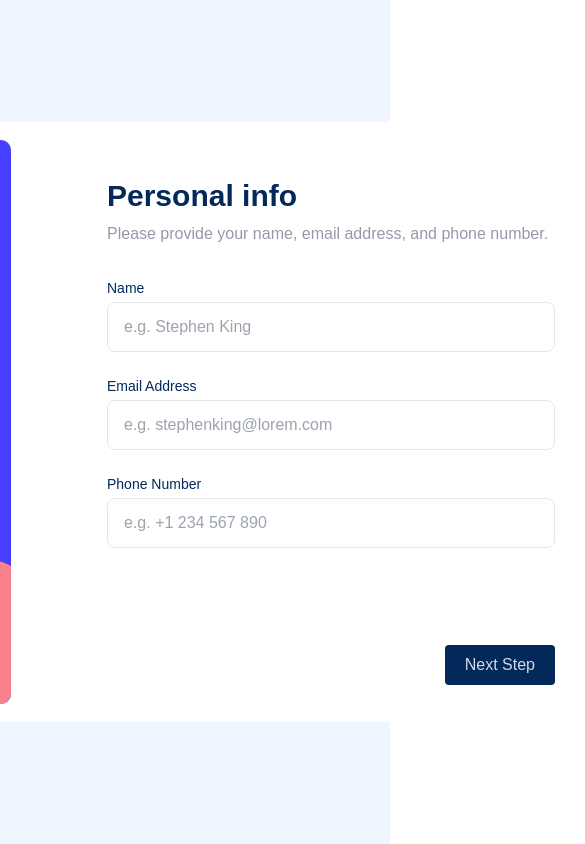
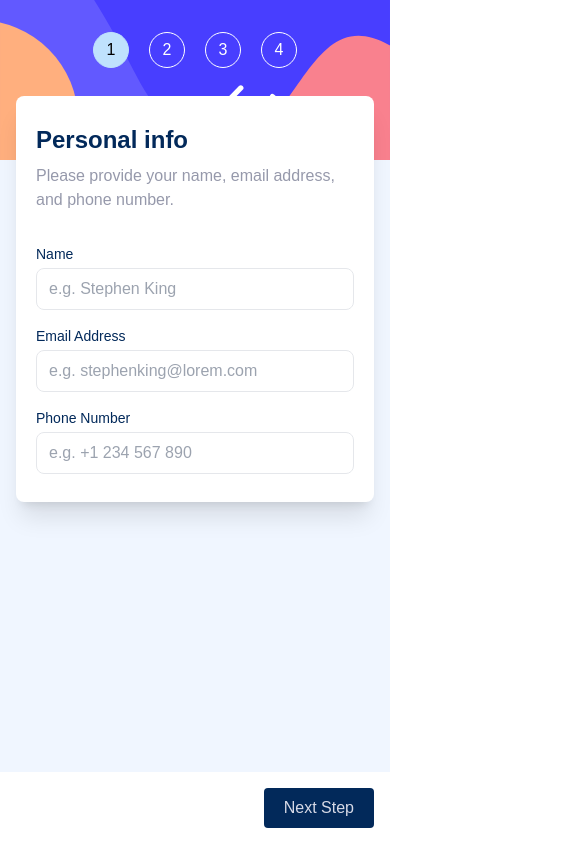
Before and after one commit to khatri2002/multi-step-form, a React (Create React App) app: page / in a window 390 px wide. Shown: the top 844 px of the page, 585 px wide, since content can reach past the window. Built offline with nearby package versions, Linux system fonts and the light colour scheme.

Commit message:
feat(responsive layout implemented)

```diff
--- a/src/components/final-screen/FinalScreen.module.scss
+++ b/src/components/final-screen/FinalScreen.module.scss
@@ -1,6 +1,9 @@
 .container {
-  @apply mb-4 flex flex-col items-center justify-center px-24 py-10;
+  @apply absolute top-24 mx-4 mb-4 flex flex-col items-center justify-center rounded-lg bg-white px-6 py-20 shadow-xl sm:static sm:mx-0 sm:px-24 sm:py-10 sm:shadow-none;
   width: 40rem;
+  @media (width < 640px) {
+    width: auto;
+  }
 
   img {
     @apply w-16;
--- a/src/components/sidebar/Sidebar.module.scss
+++ b/src/components/sidebar/Sidebar.module.scss
@@ -1,14 +1,24 @@
 .box {
-  @apply flex rounded-xl bg-white p-4;
+  @apply flex flex-col rounded-xl bg-transparent sm:flex-row sm:bg-white sm:p-4;
   height: 37.5rem;
+  @media (width < 640px) {
+    height: auto;
+  }
 
   .sidebarContainer {
     background-image: url("../../assets/images/bg-sidebar-desktop.svg");
-    @apply h-full bg-contain bg-center bg-no-repeat px-8 py-12;
     width: 17rem;
+    @apply h-full rounded-lg bg-cover bg-center bg-no-repeat px-4 py-8 sm:py-12 lg:px-8;
+    @media (width < 1024px) {
+      width: 35%;
+    }
+    @media (width < 640px) {
+      background-image: url("../../assets/images/bg-sidebar-mobile.svg");
+      @apply h-40 w-screen rounded-none;
+    }
 
     .list {
-      @apply space-y-8 uppercase text-white;
+      @apply flex flex-row justify-center gap-x-5 gap-y-8 uppercase text-white sm:flex-col;
 
       .item {
         @apply flex items-center gap-x-4;
@@ -18,7 +28,7 @@
         }
 
         .info {
-          @apply flex flex-col leading-4;
+          @apply hidden flex-col leading-4 sm:flex;
 
           .step {
             @apply text-sm font-thin text-light-gray;
--- a/src/components/step-1/Step1.module.scss
+++ b/src/components/step-1/Step1.module.scss
@@ -1,21 +1,21 @@
 .fieldsContainer {
-  @apply space-y-6 font-medium;
+  @apply space-y-4 font-medium sm:space-y-6;
 
   .field {
     .label {
-      @apply flex justify-between text-sm;
+      @apply flex items-center justify-between text-sm;
 
       label {
         @apply text-marine-blue;
       }
 
       .errorText {
-        @apply invisible text-strawberry-red opacity-0 transition;
+        @apply invisible text-xs text-strawberry-red opacity-0 transition sm:text-base;
       }
     }
 
     input {
-      @apply mt-1 w-full cursor-pointer rounded-lg border px-4 py-3 text-marine-blue outline-none transition hover:border-marine-blue;
+      @apply mt-1 w-full cursor-pointer rounded-lg border px-3 py-2 text-marine-blue outline-none transition hover:border-marine-blue sm:px-4 sm:py-3;
     }
 
     &.error {
--- a/src/components/step-2/Step2.module.scss
+++ b/src/components/step-2/Step2.module.scss
@@ -1,5 +1,5 @@
 .radioContainer {
-  @apply flex gap-x-4;
+  @apply flex flex-col gap-x-4 gap-y-3 sm:flex-row;
 
   .radio {
     @apply relative w-full;
@@ -13,14 +13,21 @@
     }
 
     .item {
-      @apply flex cursor-pointer flex-col items-start gap-y-8 rounded-lg border px-4 py-5 transition;
+      @apply flex cursor-pointer flex-row items-center gap-x-4 gap-y-8 rounded-lg border px-4 py-3 transition sm:flex-col sm:items-start sm:py-5;
+
+      img {
+        @apply w-auto;
+        @media (width < 640px) {
+          width: 2.2rem;
+        }
+      }
 
       .bottom {
         .radioTitle {
-          @apply block text-lg font-medium text-marine-blue;
+          @apply block text-base font-medium text-marine-blue sm:text-lg;
         }
         .radioDesc {
-          @apply block text-sm text-cool-gray;
+          @apply block text-sm text-cool-gray sm:text-sm;
         }
         .discount {
           @apply hidden text-xs text-marine-blue;
--- a/src/components/step-3/Step3.module.scss
+++ b/src/components/step-3/Step3.module.scss
@@ -1,8 +1,8 @@
 .container {
-  @apply space-y-4;
+  @apply space-y-3 sm:space-y-4;
 
   .item {
-    @apply relative flex cursor-pointer items-center gap-x-5 rounded-lg border p-5 transition hover:border-marine-blue;
+    @apply relative flex cursor-pointer items-center gap-x-5 rounded-lg border p-3 transition hover:border-purplish-blue sm:p-5;
 
     input {
       @apply invisible absolute opacity-0;
@@ -40,7 +40,7 @@
       @apply w-full;
 
       .label {
-        @apply block font-medium text-marine-blue;
+        @apply block text-sm font-medium text-marine-blue sm:text-base;
       }
 
       .desc {
@@ -50,11 +50,11 @@
     }
 
     .price {
-      @apply text-purplish-blue;
+      @apply text-sm text-purplish-blue sm:text-base;
     }
 
     &:has(input:checked) {
-      @apply border-marine-blue bg-purplish-blue/5;
+      @apply border-purplish-blue bg-purplish-blue/5;
     }
   }
 }
--- a/src/components/step-4/Step4.module.scss
+++ b/src/components/step-4/Step4.module.scss
@@ -1,6 +1,6 @@
 .container {
   .box {
-    @apply rounded-xl bg-light-gray/20 p-6;
+    @apply rounded-xl bg-light-gray/20 p-4 sm:p-6;
 
     .planContainer {
       @apply flex items-center justify-between;
@@ -21,7 +21,7 @@
     }
 
     .addOnsContainer {
-      @apply relative mt-11;
+      @apply relative mt-7 space-y-3 sm:mt-11;
 
       &:before {
         content: "";
@@ -30,7 +30,7 @@
       }
 
       .item {
-        @apply flex items-center justify-between space-y-3;
+        @apply flex items-center justify-between;
 
         .label {
           @apply text-sm text-cool-gray;
@@ -51,7 +51,7 @@
     }
 
     .value {
-      @apply text-xl font-bold text-purplish-blue;
+      @apply text-lg font-bold text-purplish-blue sm:text-xl;
     }
   }
 }
--- a/src/components/steps-layout/StepsLayout.module.scss
+++ b/src/components/steps-layout/StepsLayout.module.scss
@@ -1,9 +1,17 @@
 .container {
-  @apply px-24 pt-10;
+  @apply absolute top-24 mx-4 rounded-lg bg-white px-5 pb-7 pt-7 shadow-xl sm:static sm:mx-0 sm:px-14 sm:pb-0 sm:pt-10 sm:shadow-none lg:px-24;
   width: 40rem;
+  @media (width < 1024px) {
+    width: 65%;
+  }
+  @media (width < 640px) {
+    width: auto;
+    max-height: 30rem;
+    overflow: auto;
+  }
 
   .title {
-    @apply text-3xl font-bold text-marine-blue;
+    @apply text-2xl font-bold text-marine-blue sm:text-3xl;
   }
 
   .desc {
@@ -13,6 +21,12 @@
   .form {
     @apply mt-8 flex flex-col justify-between;
     height: 77%;
+  }
+
+  &.hide {
+    @apply hidden;
+  }
+}
 
 .btnContainer {
   @apply flex items-center justify-between;
@@ -32,10 +46,16 @@
   .confirm {
     @apply rounded bg-purplish-blue px-7 py-2 text-white transition hover:enabled:opacity-80 hover:enabled:shadow-lg disabled:cursor-not-allowed disabled:bg-gray-500;
   }
-    }
-  }
 
   &.hide {
     @apply hidden;
   }
+
+  &.desktop {
+    @apply hidden sm:flex;
   }
+
+  &.mobile {
+    @apply absolute bottom-0 w-full bg-white p-4 sm:hidden;
+  }
+}
--- a/src/components/steps-layout/StepsLayout.tsx
+++ b/src/components/steps-layout/StepsLayout.tsx
@@ -15,6 +15,7 @@ const StepsLayout = ({
 }: StepsLayoutProps) => {
   const { activeStep, handleSetActiveStep } = UseDataContext();
   return (
+    <>
       <div
         className={classNames({
           [styles.container]: true,
@@ -25,7 +26,12 @@ const StepsLayout = ({
         <span className={styles.desc}>{desc}</span>
         <form className={styles.form} onSubmit={onSubmit}>
           {children}
-        <div className={styles.btnContainer}>
+          <div
+            className={classNames({
+              [styles.btnContainer]: true,
+              [styles.desktop]: true,
+            })}
+          >
             <button
               className={classNames({
                 [styles.back]: true,
@@ -39,7 +45,11 @@ const StepsLayout = ({
               Go Back
             </button>
             {showConfirmBtn ? (
-            <button disabled={loading} type="submit" className={styles.confirm}>
+              <button
+                disabled={loading}
+                type="submit"
+                className={styles.confirm}
+              >
                 Confirm
               </button>
             ) : (
@@ -50,6 +60,41 @@ const StepsLayout = ({
           </div>
         </form>
       </div>
+      <div
+        className={classNames({
+          [styles.btnContainer]: true,
+          [styles.mobile]: true,
+          [styles.hide]: hide,
+        })}
+      >
+        <button
+          className={classNames({
+            [styles.back]: true,
+            [styles.hide]: hideBackBtn,
+          })}
+          onClick={(e) => {
+            e.preventDefault();
+            handleSetActiveStep(activeStep - 1);
+          }}
+        >
+          Go Back
+        </button>
+        {showConfirmBtn ? (
+          <button
+            disabled={loading}
+            onClick={onSubmit}
+            type="submit"
+            className={styles.confirm}
+          >
+            Confirm
+          </button>
+        ) : (
+          <button type="submit" onClick={onSubmit} className={styles.next}>
+            Next Step
+          </button>
+        )}
+      </div>
+    </>
   );
 };
 
--- a/src/page/home/Home.module.scss
+++ b/src/page/home/Home.module.scss
@@ -1,3 +1,3 @@
 .main {
-  @apply flex min-h-screen items-center justify-center bg-magnolia;
+  @apply flex min-h-screen bg-magnolia sm:items-center sm:justify-center sm:p-4;
 }
```
Lines whose indentation alone changed are shown as unchanged.
